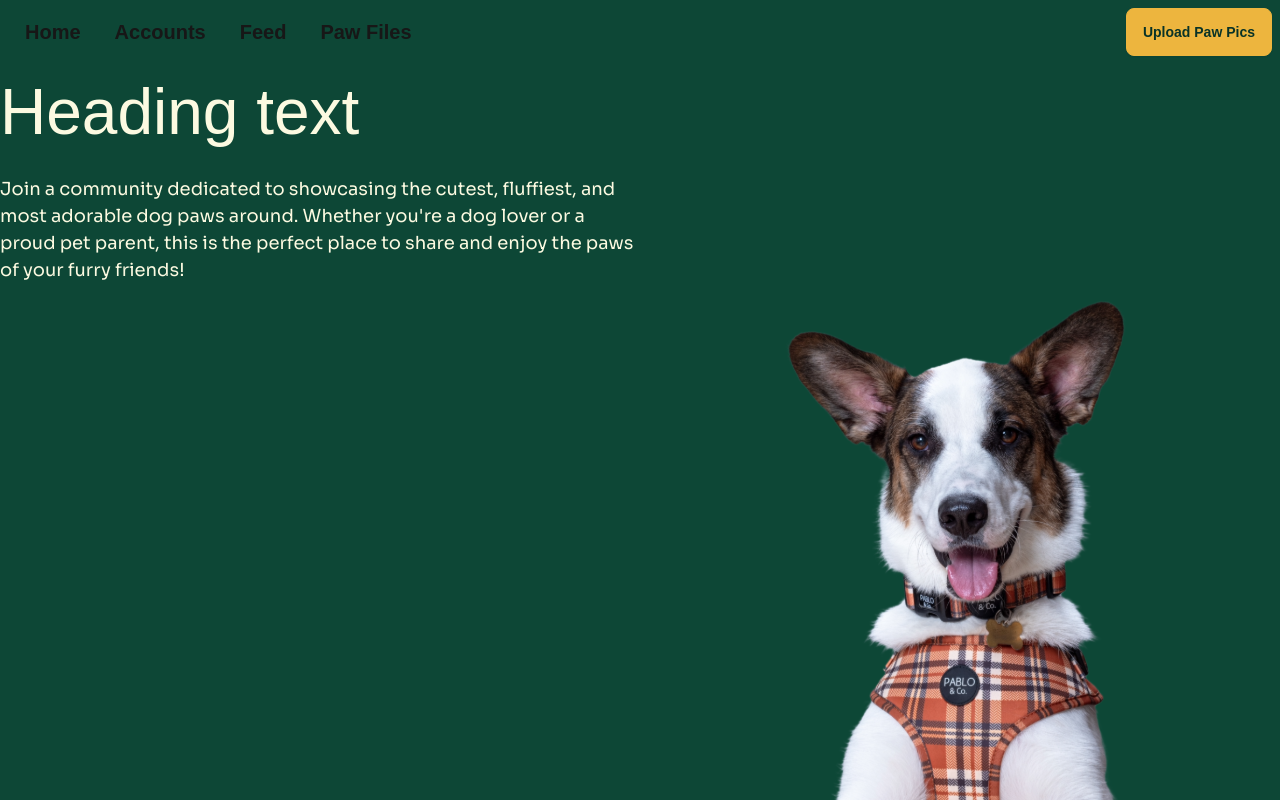
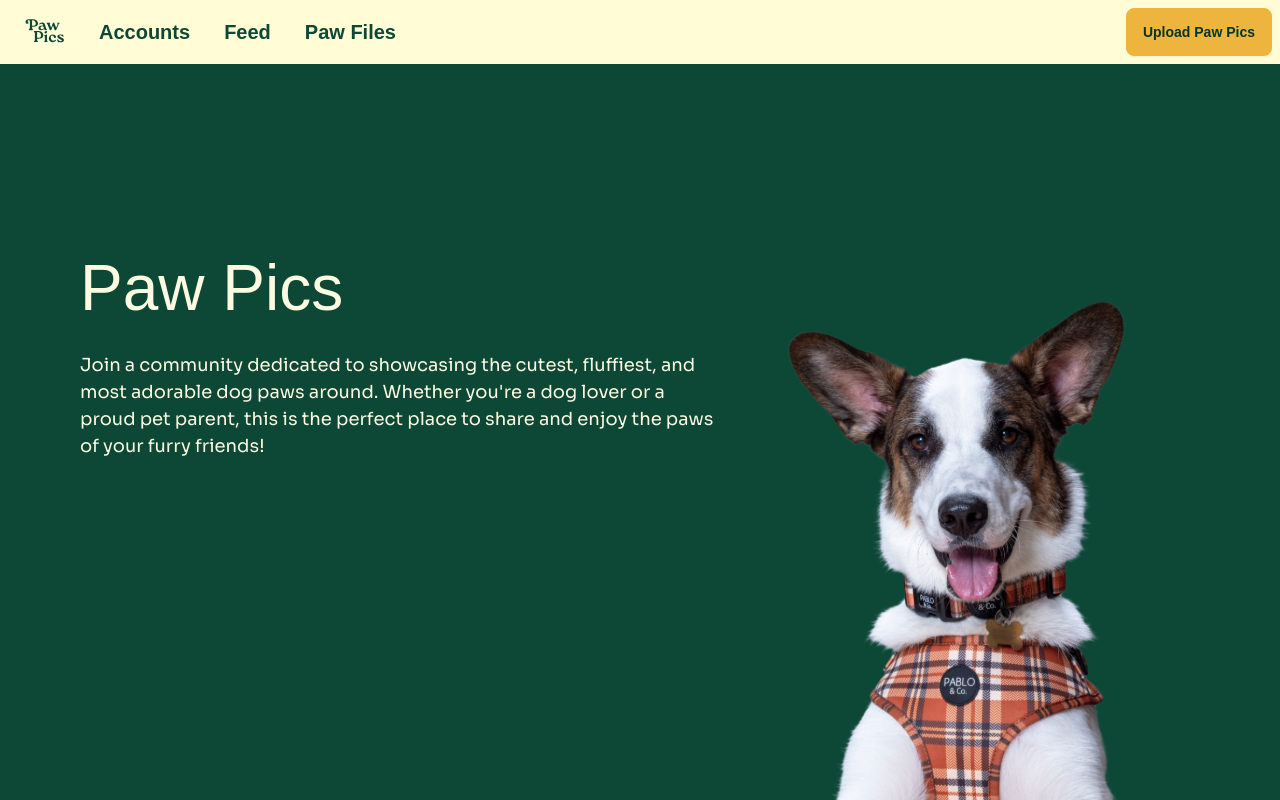
Before and after one commit to Kevin-Punchcard/Paw-Pics, a Next.js app: page / in a window 1280 px wide. Built offline with nearby package versions, Linux system fonts and the light colour scheme; a web font is replaced by a local one.

Commit message:
changes more

```diff
--- a/app/layout.tsx
+++ b/app/layout.tsx
@@ -23,7 +23,9 @@ export default function RootLayout({
       </head>
       <body className="bg-darkGreen min-h-screen">
         <Navbar />
-          {children}
+          <div className="pt-4">
+            {children}
+          </div>
       </body>
     </html>
   );
--- a/app/page.tsx
+++ b/app/page.tsx
@@ -5,8 +5,8 @@ export default function Home() {
   return (
     <main className="flex flex-col gap-8 justify-center items-center bg-darkGreen">
       <div className="flex flex-col md:flex-row justify-between">
-        <div className="flex gap-4 flex-col justify-start w-1/2">
-          <h1 className="tk-roca text-megaXL text-beige">Heading text</h1>
+        <div className="flex gap-4 flex-col justify-start w-1/2 h-full mt-40 ml-20">
+          <h1 className="tk-roca text-megaXL text-beige">Paw Pics</h1>
           <p className="text-body text-beige tk-sora">Join a community dedicated to showcasing the cutest, fluffiest, and most adorable dog paws around. Whether you&apos;re a dog lover or a proud pet parent, this is the perfect place to share and enjoy the paws of your furry friends!</p>
         </div>
 
--- a/app/pawFiles/page.tsx
+++ b/app/pawFiles/page.tsx
@@ -6,7 +6,7 @@ import Image from 'next/image';
 export default function PawFiles() {
     return (
         <div className='flex flex-row'>
-            <div className="drawer drawer-open">
+            <div className="drawer drawer-open -mt-4">
                 <div className="h-[90vh] bg-light">
                     <ul className="menu bg-light text-base-content w-70 p-4">
                         <li>
--- a/components/Navbar.tsx
+++ b/components/Navbar.tsx
@@ -1,6 +1,7 @@
 "use client";
 
 import Link from "next/link";
+import Image from "next/image";
 import Modal from "./Modal";
 import { useState } from "react";
 
@@ -9,12 +10,14 @@ export default function Navbar() {
     const [isModalOpen, setIsModalOpen] = useState(false); // Modal open state
     return (
         <>
-            <div className="flex flex-row justify-between items-center">
+            <div className="flex flex-row justify-between items-center bg-lightYellow">
                 <nav className="navbar">
-                    <Link href="/" className="btn btn-ghost text-xl">Home</Link>
-                    <Link href="/onboarding" className="btn btn-ghost text-xl">Accounts</Link>
-                    <Link href="/feed" className="btn btn-ghost text-xl">Feed</Link>
-                    <Link href="/pawFiles" className="btn btn-ghost text-xl">Paw Files</Link>
+                    <Link href="/" className="btn btn-ghost text-xl text-darkGreen">
+                        <Image src={"/images/logo.svg"} width={40} height={40} alt="logo"/>
+                    </Link>
+                    <Link href="/onboarding" className="btn btn-ghost text-xl text-darkGreen">Accounts</Link>
+                    <Link href="/feed" className="btn btn-ghost text-xl text-darkGreen">Feed</Link>
+                    <Link href="/pawFiles" className="btn btn-ghost text-xl text-darkGreen">Paw Files</Link>
                 </nav>
                 <button className="btn btn-primary mr-2" onClick={() => setIsModalOpen(true)}>
                     Upload Paw Pics
```
Also changed, not shown: public/images/logo.svg (added).
